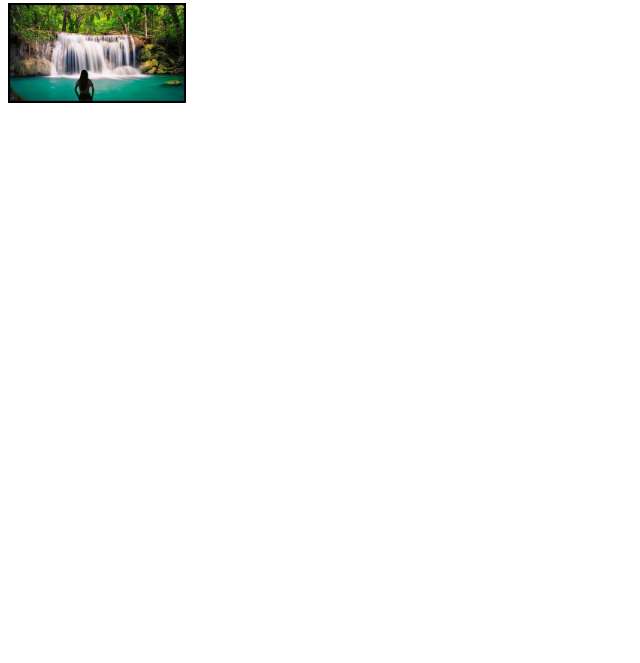
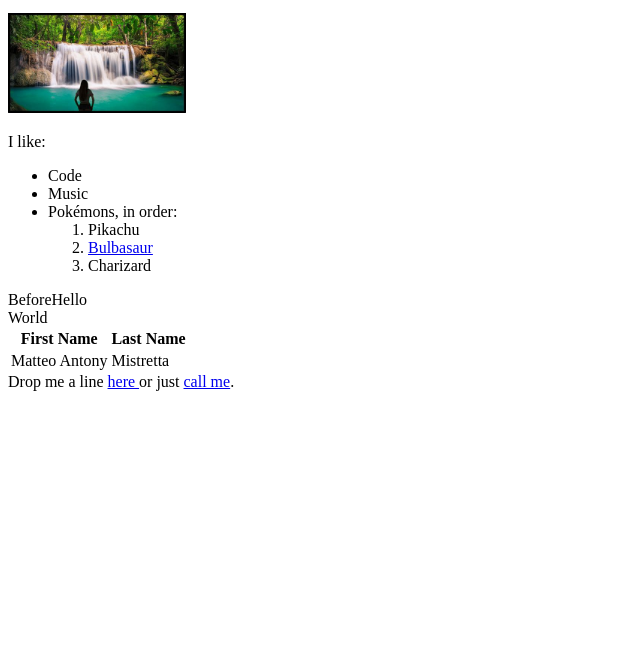
Before and after one commit to powercoders-italy/Portfolio, a plain HTML site: page index.html in a window 1280 px wide. Shown: the part 137-800 px from the top of the page, without its empty margins (0-640 px from the left). Drawn offline with Linux system fonts and the light colour scheme.

Commit message:
Change something and add some style

```diff
--- a/index.html
+++ b/index.html
@@ -1,16 +1,62 @@
 <!DOCTYPE html>
 <html>
+
 <head>
   <title>Portfolio</title>
+  <link rel="stylesheet" href="style.css">
 </head>
 
 <body>
   <a href="about.html">About Me</a> | <a href="contacts.html">Contacts</a>
 
+  <hr />
+
   <h1>Homepage</h1>
 
   <p>Hello world!</p>
 
-    <img src="images/waterfall.jpeg" alt="this is a waterfall" height="100" />
+  <img src="images/waterfall.jpeg" alt="this is a waterfall" title="Waterfall" height="100" />
+
+  <p>I like:</p>
+
+  <ul>
+    <li>Code</li>
+    <li>Music</li>
+    <li>
+      Pokémons, in order:
+      <ol>
+        <li>Pikachu</li>
+        <li>
+          <a href="https://wiki.pokemoncentral.it/Bulbasaur" target="_blank">
+            Bulbasaur
+          </a>
+        </li>
+        <li>Charizard</li>
+      </ol>
+    </li>
+  </ul>
+
+  <div>Hello</div>
+  <span>World</span>
+
+  <table>
+    <tbody>
+      <tr>
+        <th>First Name</th>
+        <th>Last Name</th>
+      </tr>
+      <tr>
+        <td>Matteo Antony</td>
+        <td>Mistretta</td>
+      </tr>
+    </tbody>
+  </table>
+
+  Drop me a line
+  <a href="mailto:antony.mistretta@gmail.com" title="Click here to send an email">
+    here
+  </a>
+  or just <a href="tel:+393202357664">call me</a>.
 </body>
+
 </html>
--- /dev/null
+++ b/style.css
@@ -0,0 +1,27 @@
+h1,
+h2 {
+  font-weight: normal;
+  text-transform: uppercase;
+}
+
+#first-contact {
+  background-color: pink;
+  color: green;
+}
+
+.colored {
+  color: #0000ff;
+}
+
+div:before {
+  content: "Before";
+}
+
+div > p {
+  background-color: green;
+}
+
+h1:hover {
+  color: red;
+  cursor: pointer;
+}
```
Also changed, not shown: contacts.html (+18 -1 lines). Lines whose indentation alone changed are shown as unchanged.
